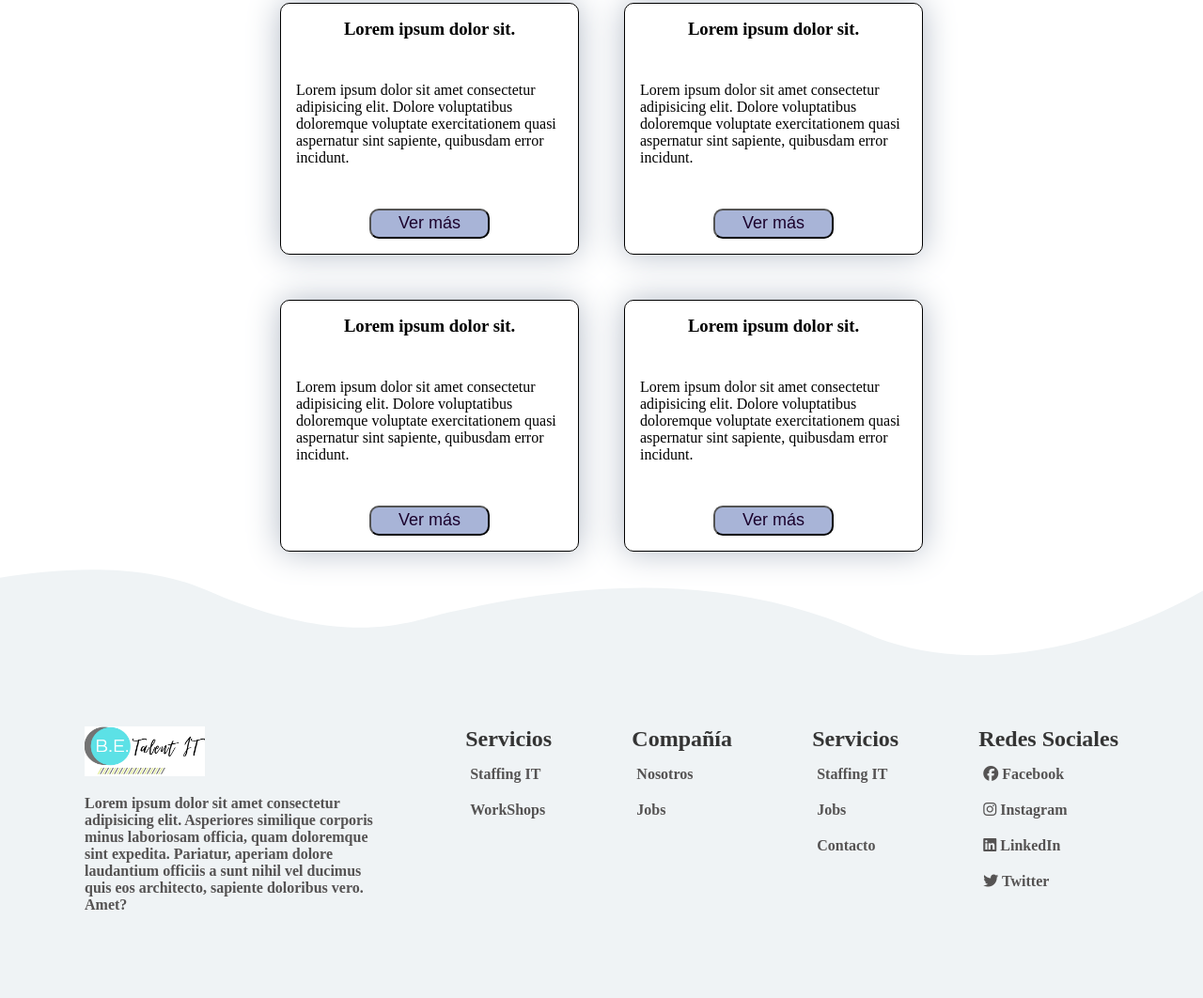
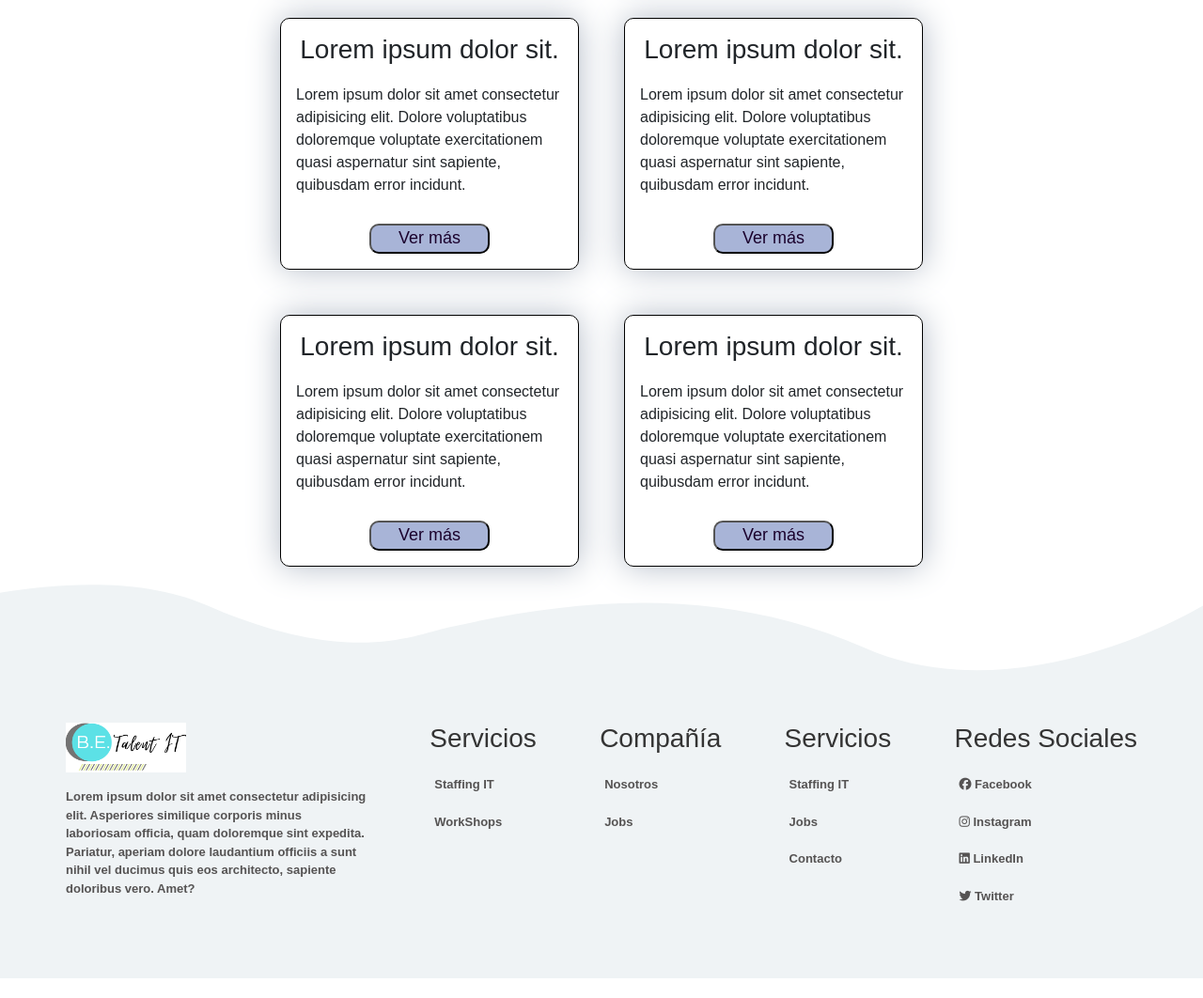
Before and after one commit to QuiqueCherot/coder_comision36430, a plain HTML site: page index.html in a window 1280 px wide. Shown: the part 1447-2509 px from the top of the page at 94% size. After the commit the page ends 2488 px from the top, so only its background shows below. Drawn offline with nearby package versions, Linux system fonts and the light colour scheme.

Commit message:
Adición de Transiciones en Nav, Linkeamos Bootstrap y corregimos padding Foter

```diff
--- a/css/style.css
+++ b/css/style.css
@@ -11,6 +11,7 @@ header__logocontenedor para el anchor y header__logo.
     margin: 0;
     padding: 0;
     box-sizing: border-box;
+    font-family: sans-serif;
 }
 
 .header{
@@ -39,19 +40,31 @@ header__logocontenedor para el anchor y header__logo.
 
 }
 .header__list   {
-
     margin-left: 2rem;
     list-style: none;
+    transform: scale(1);
+    transition: transform 0.8s;
 }
 
-nav a:hover{
-    color: rgb(211, 197, 223);
+
+.header__list:hover{
+    transform: scale(1.1);
 }
+
 
 a{
     text-decoration: none;
     color: black;
+
 }
+
+
+nav a:hover{
+    color: rgb(140, 162, 236);
+
+}
+
+
 /*ACÁ TERMINA HEADER*/
 
 /*ACA COMIENZA MAIN*/
@@ -196,13 +209,14 @@ button a:hover{
     max-width: 1200px;
     margin: auto;
     margin-top: 5rem;
+    font-size: small;
 }
 
 .footer__box{
     display: flex;
     flex-direction: column;
     align-items: flex-start;
-    padding: 40px;
+    padding: 20px;
     color: #343434;
 }
 
--- a/index.html
+++ b/index.html
@@ -5,8 +5,9 @@
     <meta http-equiv="X-UA-Compatible" content="IE=edge">
     <meta name="viewport" content="width=device-width, initial-scale=1.0">
     <title>Proyecto Coder</title>
+    <script src="https://kit.fontawesome.com/3b44841387.js" crossorigin="anonymous"></script>
+    <link href="https://cdn.jsdelivr.net/npm/bootstrap@5.2.3/dist/css/bootstrap.min.css" rel="stylesheet" integrity="sha384-rbsA2VBKQhggwzxH7pPCaAqO46MgnOM80zW1RWuH61DGLwZJEdK2Kadq2F9CUG65" crossorigin="anonymous">
     <link rel="stylesheet" href="./css/style.css">
-    <script src="https://kit.fontawesome.com/3b44841387.js" crossorigin="anonymous"></script>
 </head>
 <body>
     <header class="header">
@@ -99,7 +100,7 @@
 
     <footer class="footer">
 
-        <div class="footer__container">
+        <div class="footer__container ">
             <div class="footer__box">
                 <div class="footer__logo">
                     <a href="./index.html">
@@ -113,23 +114,23 @@
                 </div>
             </div>
             <div class="footer__box">
-                <h2>Servicios</h2>
+                <h3>Servicios</h3>
                 <a class="footer_anchor" href="#">Staffing IT</a>
                 <a class="footer_anchor" href="#">WorkShops</a>
             </div>
             <div class="footer__box">
-                <h2>Compañía</h2>
+                <h3>Compañía</h3>
                 <a class="footer_anchor" href="#">Nosotros</a>
                 <a class="footer_anchor" href="#">Jobs</a>
             </div>
             <div class="footer__box">
-                <h2>Servicios</h2>
+                <h3>Servicios</h3>
                 <a class="footer_anchor" href="#">Staffing IT</a>
                 <a class="footer_anchor" href="#">Jobs</a>
                 <a class="footer_anchor" href="#">Contacto</a>
             </div>
             <div class="footer__box">
-                <h2>Redes Sociales</h2>
+                <h3>Redes Sociales</h3>
                 <a class="footer_anchor" href="#"><i class="fa-brands fa-facebook"></i> Facebook</a>
                 <a class="footer_anchor" href="#"><i class="fa-brands fa-instagram"></i> Instagram</a>
                 <a class="footer_anchor" href="#"><i class="fa-brands fa-linkedin"></i> LinkedIn</a>
@@ -139,5 +140,6 @@
         </div>
 
     </footer>
+    <script src="https://cdn.jsdelivr.net/npm/bootstrap@5.2.3/dist/js/bootstrap.bundle.min.js" integrity="sha384-kenU1KFdBIe4zVF0s0G1M5b4hcpxyD9F7jL+jjXkk+Q2h455rYXK/7HAuoJl+0I4" crossorigin="anonymous"></script>
 </body>
 </html>
```
Also changed, not shown: img/carousel_1.jpg (added), img/carousel_2.jpg (added), img/carousel_3.jpg (added), img/fondo__footer.jpg (deleted), img/fondo_main1.jpg (deleted), 1 other file.
